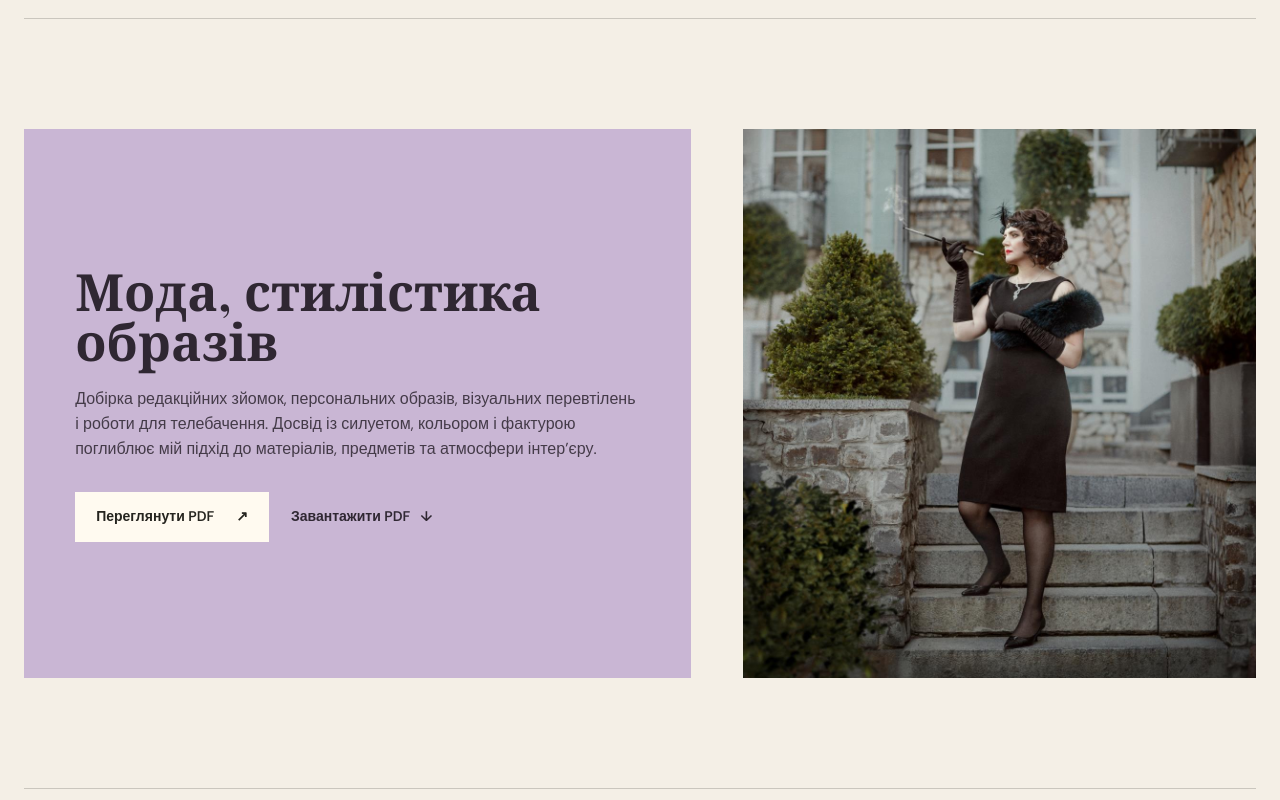
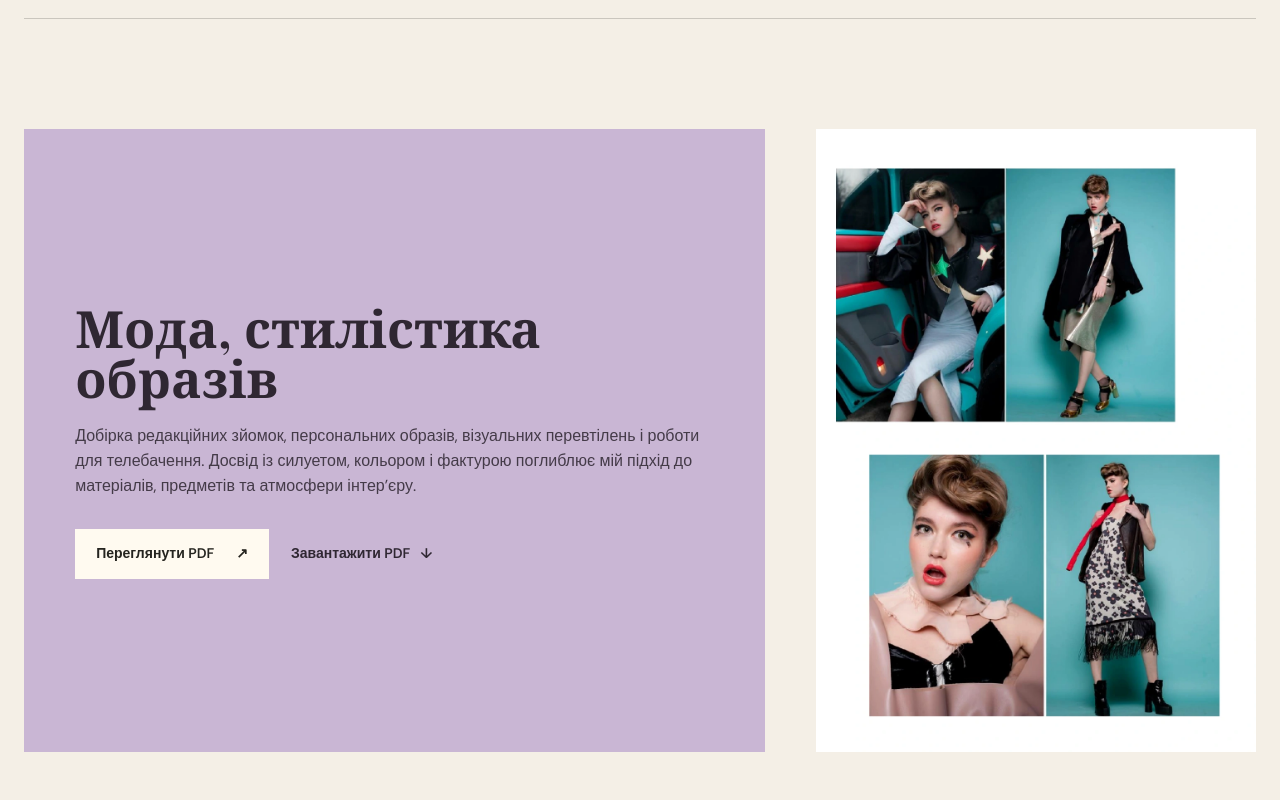
Before and after one commit to olena-hryhorieva/portfolio, a React (Vite) app: page / in a window 1280 px wide. Shown: the part 4900-5700 px from the top of the page. Built offline with nearby package versions, Linux system fonts and the light colour scheme; a web font is replaced by a local one.

Commit message:
Feature page three of the fashion styling portfolio

```diff
--- a/src/main.tsx
+++ b/src/main.tsx
@@ -41,7 +41,7 @@ const translations = {
       stylingTitle: "Мода, стилістика образів",
       stylingDescription:
         "Добірка редакційних зйомок, персональних образів, візуальних перевтілень і роботи для телебачення. Досвід із силуетом, кольором і фактурою поглиблює мій підхід до матеріалів, предметів та атмосфери інтер’єру.",
-      stylingPhotoAlt: "Образ у стилі ретро: чорна сукня та довгі рукавички на кам’яних сходах",
+      stylingPhotoAlt: "Чотири кадри з модної зйомки з бірюзовими акцентами",
       openStylingPdf: "Переглянути PDF",
       downloadStylingPdf: "Завантажити PDF",
     },
@@ -129,7 +129,7 @@ const translations = {
       stylingTitle: "Fashion Styling & Visual Direction",
       stylingDescription:
         "A selection of editorial shoots, personal styling, visual transformations, and work for television. Experience with silhouette, color, and texture continues to inform my approach to materials, objects, and interior atmosphere.",
-      stylingPhotoAlt: "Retro fashion portrait in a black dress and long gloves on stone steps",
+      stylingPhotoAlt: "Four editorial fashion photographs with teal accents",
       openStylingPdf: "View PDF",
       downloadStylingPdf: "Download PDF",
     },
@@ -313,10 +313,10 @@ function App() {
             </div>
             <img
               className="styling-photo"
-              src={asset("images/selected/fashion-styling-editorial.jpg")}
+              src={asset("images/selected/fashion-styling-page-3.webp")}
               alt={t.portfolio.stylingPhotoAlt}
-              width={1074}
-              height={1148}
+              width={1060}
+              height={1500}
               loading="lazy"
             />
           </div>
--- a/src/styles.css
+++ b/src/styles.css
@@ -251,7 +251,7 @@ nav a:focus-visible,
 
 .styling-path {
   display: grid;
-  grid-template-columns: minmax(0, 1.3fr) minmax(0, 1fr);
+  grid-template-columns: minmax(0, 1fr) clamp(240px, 36vw, 440px);
   align-items: center;
   gap: clamp(24px, 4vw, 52px);
 }
```
Also changed, not shown: site-public/images/selected/fashion-styling-editorial.jpg (deleted), site-public/images/selected/fashion-styling-page-3.webp (added), 6 other files (tests, documents, lock files or other folders).
